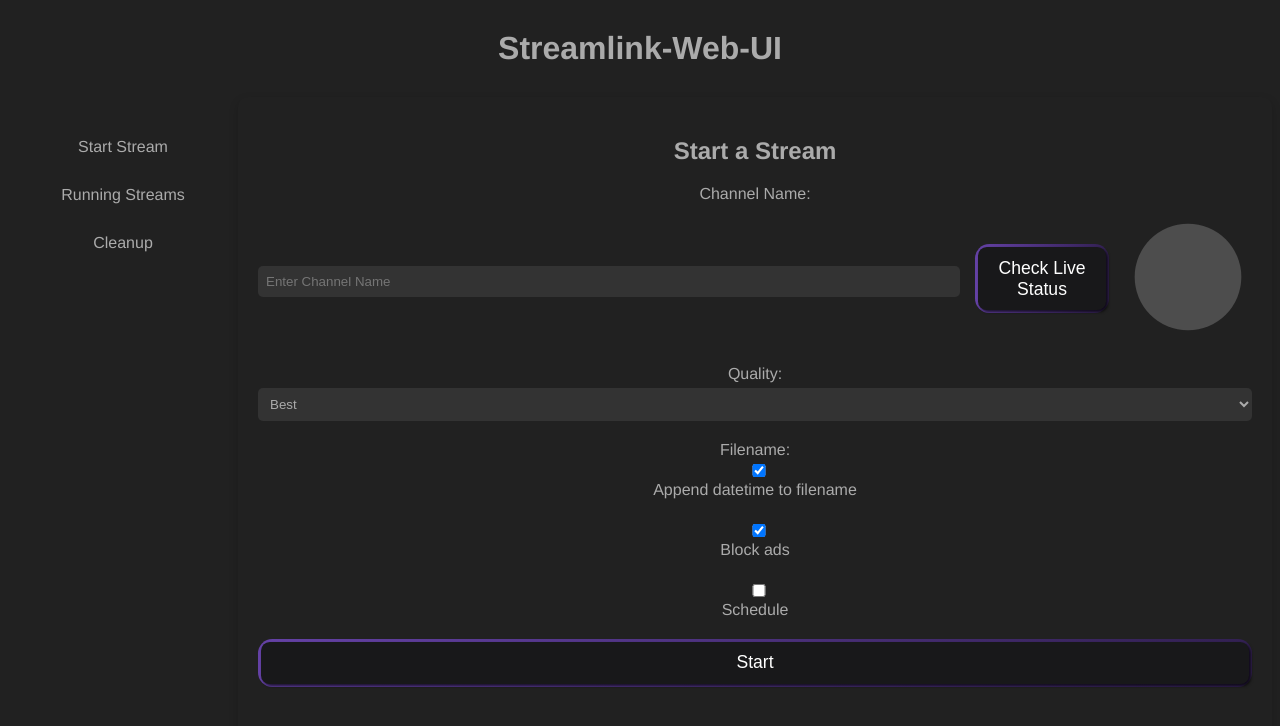
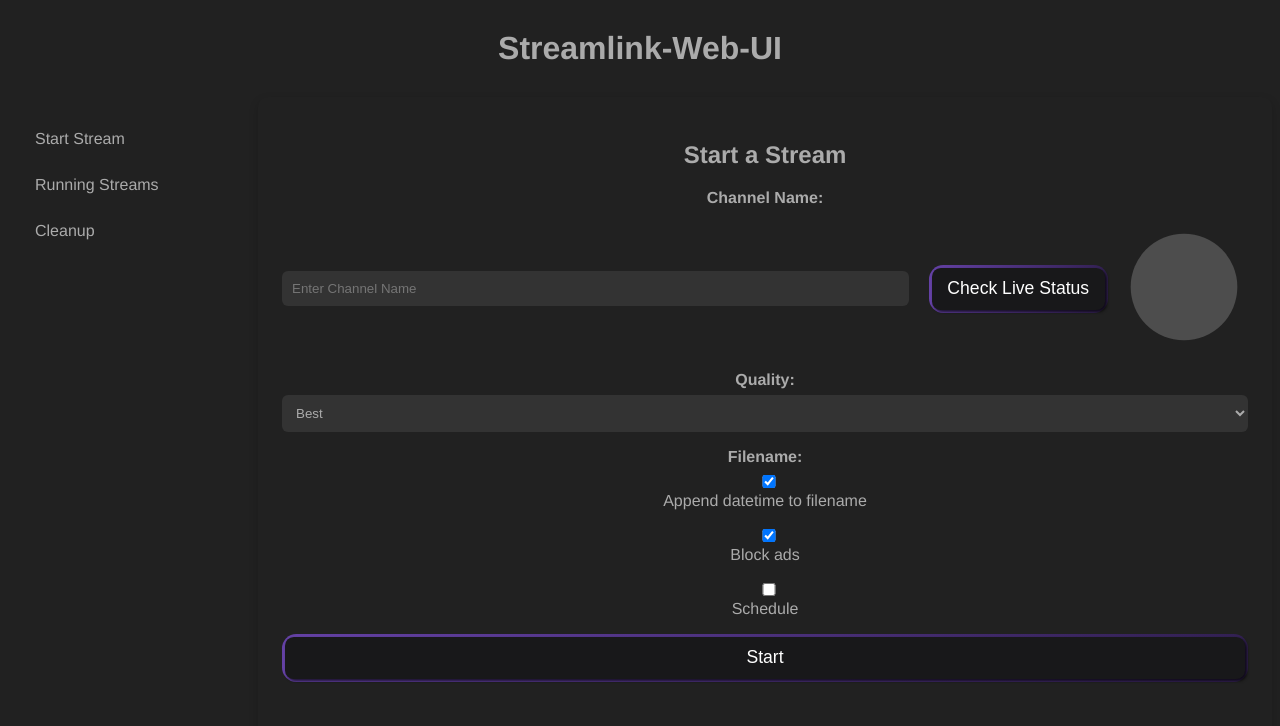
Before and after one commit to CrazyWolf13/streamlink-webui, a Vue app in the folder frontend/src/: page / in a window 1280 px wide. Shown: the top 726 px of the page. Built offline with nearby package versions, Linux system fonts and the light colour scheme.

Commit message:
Streamlined UI styles for a cleaner aesthetic
cgen-218097c4067a48fe9a87948b005bf9f5

```diff
--- a/frontend/src/src/components/StreamlinkUi.vue
+++ b/frontend/src/src/components/StreamlinkUi.vue
@@ -399,20 +399,22 @@ body {
   background-color: var(--dark-grey);
   color: var(--white);
   padding: 15px;
-  width: 200px;
+  width: 220px;
 }
 
 .sidebar ul {
   list-style: none;
   padding: 0;
+  margin: 0;
 }
 
 .sidebar li {
   cursor: pointer;
-  margin: 10px 0;
-  padding: 10px;
-  border-radius: 5px;
+  margin: 8px 0;
+  padding: 10px 12px;
+  border-radius: 6px;
   transition: background-color 0.3s ease;
+  text-align: left;
 }
 
 .sidebar li:hover {
@@ -428,37 +430,44 @@ body {
   background-color: var(--light-grey);
   color: var(--font-color);
   flex-grow: 1;
-  padding: 20px;
+  padding: 24px;
   border-radius: 10px;
   box-shadow: 0 4px 10px rgba(0, 0, 0, 0.2);
   overflow-y: auto;
   display: flex;
   flex-direction: column;
+  gap: 16px;
   height: calc(100vh - 40px);
 }
 
 /* Form Styles */
 .form-group {
-  margin-bottom: 20px;
+  margin-bottom: 16px;
+}
+
+label {
+  display: block;
+  font-weight: 600;
+  margin-bottom: 6px;
+  color: var(--white);
 }
 
 input,
 select {
   width: 100%;
-  padding: 8px;
-  margin-top: 5px;
+  padding: 10px;
   background-color: #333;
   border: none;
   color: var(--font-color);
-  border-radius: 5px;
+  border-radius: 6px;
 }
 
 /* Custom Quality Container Styles */
 .custom-quality-container {
-  margin-top: 15px;
+  margin-top: 12px;
   background-color: #333;
-  padding: 15px;
-  border-radius: 5px;
+  padding: 12px;
+  border-radius: 6px;
   border-left: 3px solid var(--twitch-purple);
 }
 
@@ -484,7 +493,7 @@ select {
   border: 1px solid #555;
   border-radius: 4px;
   padding: 8px;
-  width: 70px;
+  width: 80px;
 }
 
 /* Remove spinner for Firefox */
@@ -499,29 +508,27 @@ input[type="number"]::-webkit-inner-spin-button {
   margin: 0;
 }
 
-/* Stream Boxes */
+/* Stream Cards */
 .stream-box {
-  background-color: var(--dark-grey);
-  padding: 20px;
+  background-color: #333;
+  padding: 16px;
   border-radius: 10px;
-  margin-top: 10px;
   display: flex;
   align-items: center;
-  gap: 20px;
-  background-color: #333;
+  gap: 16px;
   position: relative;
 }
 
 .stream-box .stream-info {
-  flex-grow: 1;
+  flex: 1 1 auto;
 }
 
 .stream-box h3 {
-  margin-top: 0;
+  margin: 0 0 6px 0;
 }
 
 .stream-box p {
-  margin: 5px 0;
+  margin: 4px 0;
 }
 
 .stream-box .profile-image-container {
@@ -532,26 +539,25 @@ input[type="number"]::-webkit-inner-spin-button {
 }
 
 .stream-box img.profile-image {
-  width: 140px;
-  height: 140px;
+  width: 120px;
+  height: 120px;
   border-radius: 50%;
-  margin-right: 10vw;
   transition: transform 0.2s ease-in-out;
 }
 
 .stream-box img.profile-image:hover {
-  transform: scale(1.1);
+  transform: scale(1.06);
 }
 
 .stream-box .scheduled-icon-container {
   display: flex;
   justify-content: center;
   align-items: center;
-  width: 10vw;
+  width: 48px;
 }
 
 .stream-box .scheduled-icon {
-  font-size: 2.5vw;
+  font-size: 24px;
   color: var(--twitch-purple);
   transition: transform 0.2s ease-in-out;
 }
@@ -566,8 +572,8 @@ input[type="number"]::-webkit-inner-spin-button {
 
 .streams-container {
   display: grid;
-  grid-template-columns: repeat(auto-fill, minmax(100%, 1fr));
-  gap: 20px;
+  grid-template-columns: repeat(auto-fill, minmax(320px, 1fr));
+  gap: 16px;
   flex-grow: 1;
   overflow-y: auto;
   max-height: calc(100vh - 140px);
@@ -583,7 +589,7 @@ button i {
   font-size: 18px;
 }
 
-/* Button Styles */
+/* Icon-only Terminate Button */
 .terminate-btn {
   background-color: transparent;
   color: #d9534f;
@@ -611,6 +617,7 @@ button i {
   font-size: 12px;
   white-space: nowrap;
 }
+
 /* Terminate All Button */
 .terminate-all-btn {
   background-color: #d9534f;
@@ -629,9 +636,15 @@ button i {
   background-color: red;
 }
 
-/* Smaller version of styled button */
+/* Smaller StyledButton container when used inline */
 .small-button {
-  width: 10vw;
+  max-width: 200px;
+  margin-left: 8px;
+}
+
+/* Position refresh action to the right within its container */
+.refresh-btn {
+  margin-left: auto;
 }
 
 /* Avatar Container */
@@ -682,7 +695,7 @@ button i {
 .channel-input-avatar {
   display: flex;
   align-items: center;
-  gap: 15px;
+  gap: 12px;
 }
 
 .channel-input-avatar input {
```
